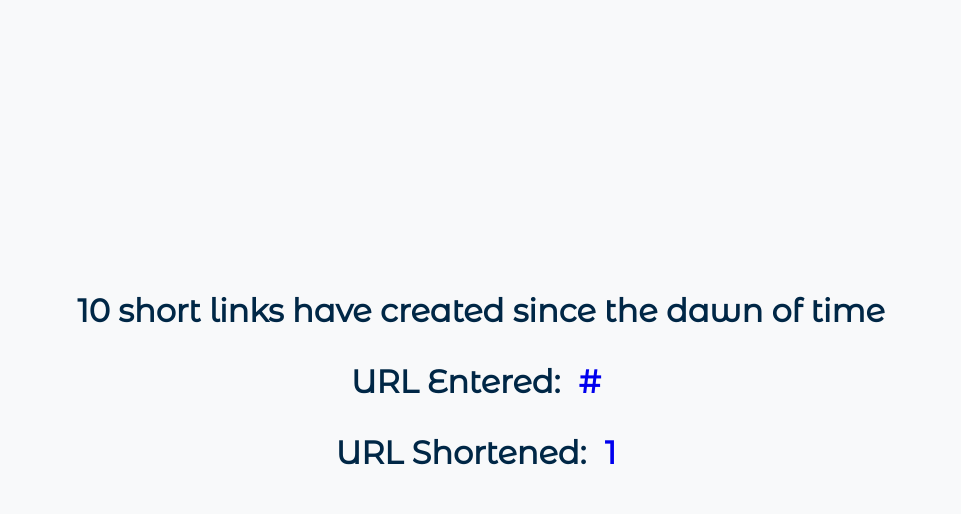
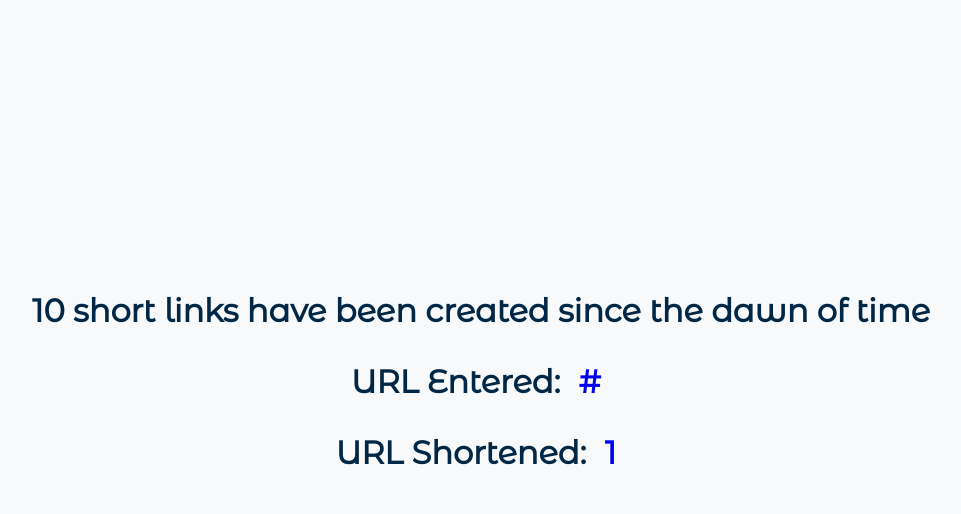
Before and after one commit to millman97/url-shortener, a Flask app: template app/templates/result.html in a window 1280 px wide. Shown: the top 514 px of the page, without its empty margins (159-1120 px from the left). Run offline with Flask 2, Linux system fonts and the light colour scheme; the template is opened without the code that fills it: most values are stand-ins (such as "Sample title", 1, 10 or a date in 2020); parts of the project's set-up code (start-up, migrations or seed data) failed here and were passed over; some web fonts are replaced.

Commit message:
Update result.html

```diff
--- a/app/templates/result.html
+++ b/app/templates/result.html
@@ -5,7 +5,7 @@
 
 {% block content %}
 <div class="container">
-   <p>{{link_total}} short links have created since the dawn of time</p>
+   <p>{{link_total}} short links have been created since the dawn of time</p>
    <p >URL Entered: <a id="long-url-text" href="{{your_url}}">{{your_url}}</a></p>
    <p >URL Shortened: <a id="short-url-text" href="{{url_id}}">{{url_id}}</a></p>
    <div class="resultsBtns">
```
